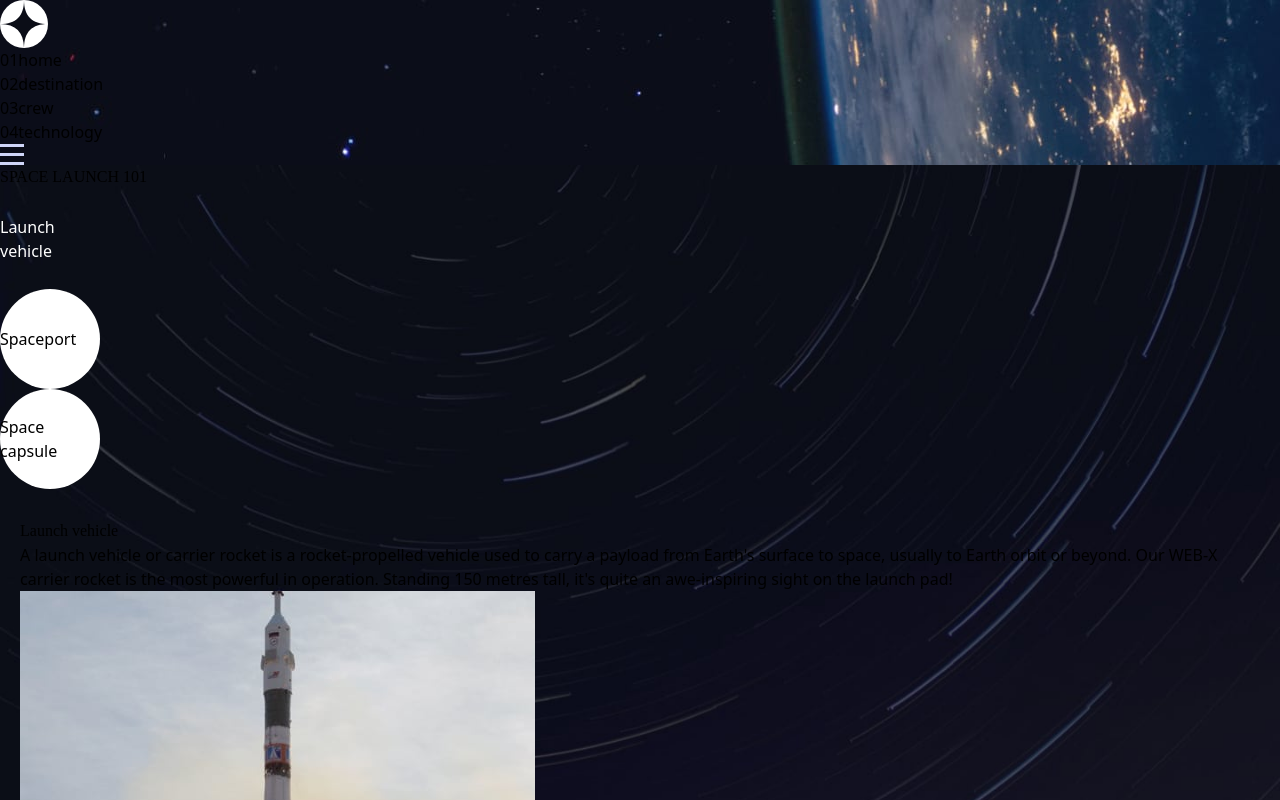
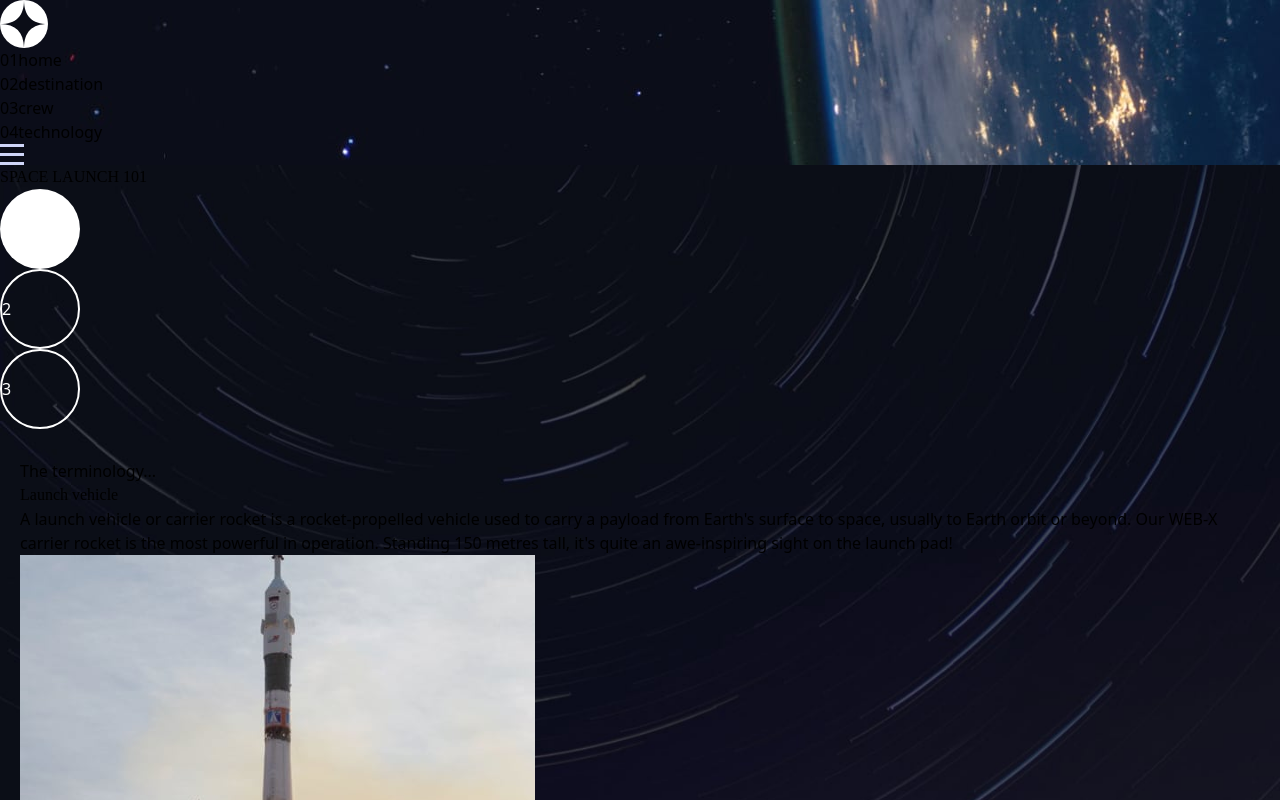
Before and after one commit to matthewkuria/space-tourism-website, a React (Vite) app: page /technology in a window 1280 px wide. Shown: the top 800 px of the page. Built offline with nearby package versions, Linux system fonts and the light colour scheme; a web font is replaced by a local one.

Commit message:
create technology.css file

```diff
--- a/public/data.json
+++ b/public/data.json
@@ -81,6 +81,7 @@
   ],
   "technology": [
     {
+      "id":1,
       "name": "Launch vehicle",
       "images": {
         "portrait": "image-launch-vehicle-portrait.jpg",
@@ -89,6 +90,7 @@
       "description": "A launch vehicle or carrier rocket is a rocket-propelled vehicle used to carry a payload from Earth's surface to space, usually to Earth orbit or beyond. Our WEB-X carrier rocket is the most powerful in operation. Standing 150 metres tall, it's quite an awe-inspiring sight on the launch pad!"
     },
     {
+      "id":2,
       "name": "Spaceport",
       "images": {
         "portrait": "image-spaceport-portrait.jpg",
@@ -97,6 +99,7 @@
       "description": "A spaceport or cosmodrome is a site for launching (or receiving) spacecraft, by analogy to the seaport for ships or airport for aircraft. Based in the famous Cape Canaveral, our spaceport is ideally situated to take advantage of the Earth’s rotation for launch."
     },
     {
+      "id":3,
       "name": "Space capsule",
       "images": {
         "portrait": "image-space-capsule-portrait.jpg",
--- a/src/routes/routes.css
+++ b/src/routes/routes.css
@@ -54,25 +54,10 @@
   height: 350px;
   margin-left: 0px;
 }
-.technology{
-   background-image: url("../assets/technology/background-technology-mobile.jpg");
-  background-size: cover;
-  background-position: center;
-  background-repeat: no-repeat;
-  height: 100vh;
-  width: auto;
-  overflow-y: scroll;
-}
-.technology-btn{
-  display: flex;
-  flex-direction: column;
-  justify-content: center;
-   width: 100px;
-  height: 100px;
-  border-radius: 50%;
-}
+
+
 /* Responsiveness */
-@media (min-width: 768px){
+@media (max-width: 768px){
   .crew{
     background-image: url("../assets/crew/background-crew-tablet.jpg");
   }
@@ -81,15 +66,11 @@
   height: 350px;
   margin-left: 250px;
 }
-.technology{
-  background-image: url("../assets/technology/background-technology-tablet.jpg");
-}
+
 }
 @media (min-width: 768px) {
   .crew{
     background-image: url("../assets/crew/background-crew-desktop.jpg");
   }
-  .technology{
-    background-image: url("../assets/technology/background-technology-desktop.jpg");
-  }
+
 }
--- /dev/null
+++ b/src/routes/technology.css
@@ -0,0 +1,87 @@
+.react-tabs {
+  -webkit-tap-highlight-color: transparent;
+}
+
+.react-tabs__tab-list {
+  border-bottom: 1px solid #aaa;
+  margin: 0 0 10px;
+  padding: 0;
+}
+
+.react-tabs__tab {
+  display: inline-block;
+  border: 1px solid transparent;
+  border-bottom: none;
+  bottom: -1px;
+  position: relative;
+  list-style: none;
+  padding: 6px 12px;
+  cursor: pointer;
+}
+
+.react-tabs__tab--selected {
+  background: #fff !important;
+  border-color: #aaa;
+  color: black !important;
+  border-radius: 50% !important;
+
+}
+
+.react-tabs__tab--disabled {
+  color: GrayText;
+  cursor: default;
+}
+
+.react-tabs__tab:focus {
+  outline: none;
+}
+
+.react-tabs__tab:focus:after {
+  content: '';
+  position: absolute;
+  height: 5px;
+  left: -4px;
+  right: -4px;
+  bottom: -5px;
+  background: #fff;
+}
+
+.react-tabs__tab-panel {
+  display: none;
+}
+
+.react-tabs__tab-panel--selected {
+  display: block;
+}
+
+.technology{
+   background-image: url("../assets/technology/background-technology-mobile.jpg");
+  background-size: cover;
+  background-position: center;
+  background-repeat: no-repeat;
+  height: 100vh;
+  width: auto;
+  overflow-y: scroll;
+}
+.technology-btn{
+  display: flex;
+  flex-direction: column;
+  justify-content: center;
+  width: 80px;
+  height: 80px;
+  border: 2px solid #ffffff;
+  border-radius: 50%;
+  color: white !important;
+}
+
+/* Responsiveness */
+@media (max-width: 768px){
+    .technology{
+  background-image: url("../assets/technology/background-technology-tablet.jpg");
+}
+}
+@media (min-width:768px){
+    .technology{
+    background-image: url("../assets/technology/background-technology-desktop.jpg");
+  }
+}
--- a/src/routes/technology.jsx
+++ b/src/routes/technology.jsx
@@ -1,5 +1,5 @@
 import { useEffect, useState } from "react";
-import "./routes.css";
+import "./technology.css";
 import { Tab, Tabs, TabList, TabPanel } from 'react-tabs';
 import 'react-tabs/style/react-tabs.css';
 import imageVehicle from "../assets/technology/image-launch-vehicle-landscape.jpg"
@@ -35,7 +35,7 @@ const Technology = () => {
   }, []);
     return (
         <main className="text-white  technology">
-            <h1>SPACE LAUNCH 101</h1>
+            <h1 className="md:mt-6 pl-10">SPACE LAUNCH 101</h1>
             <Tabs>
                 <section className="md:flex">
                     <TabList className="flex flex-col font-semibold text-center  uppercase  ">
@@ -44,19 +44,19 @@ const Technology = () => {
                             className="technology-btn"
                             onClick={() => setValue(index)}
                             style={{
-                                backgroundColor: index === value ? "white" : "white",
-                                color:"black"
+                                backgroundColor: index === value ? "white" : "transparent",
                             }}
                         >
-                        {item.name}
+                       <p className=""> {item.id}</p>
                     </Tab>
                     ))}
                 </TabList>
                 {Array.isArray(data) && data.map((item, index) => (
                     <TabPanel key={index}>
                         <div className='flex flex-col justify-center items-center md:flex-row mt-5 md:mt-0'>
-                            <div className="flex flex-col text-white md:w-1/2">
-                                <h1 className='uppercase text-7xl py-2'>{item.name}</h1>
+                            <div className="flex flex-col text-white md:w-1/3">
+                                <p className="uppercase">The terminology...</p>
+                                <h1 className='uppercase text-6xl py-2'>{item.name}</h1>
                                 <p>{item.description}</p>
                             </div>
                             <div className=''>
```
